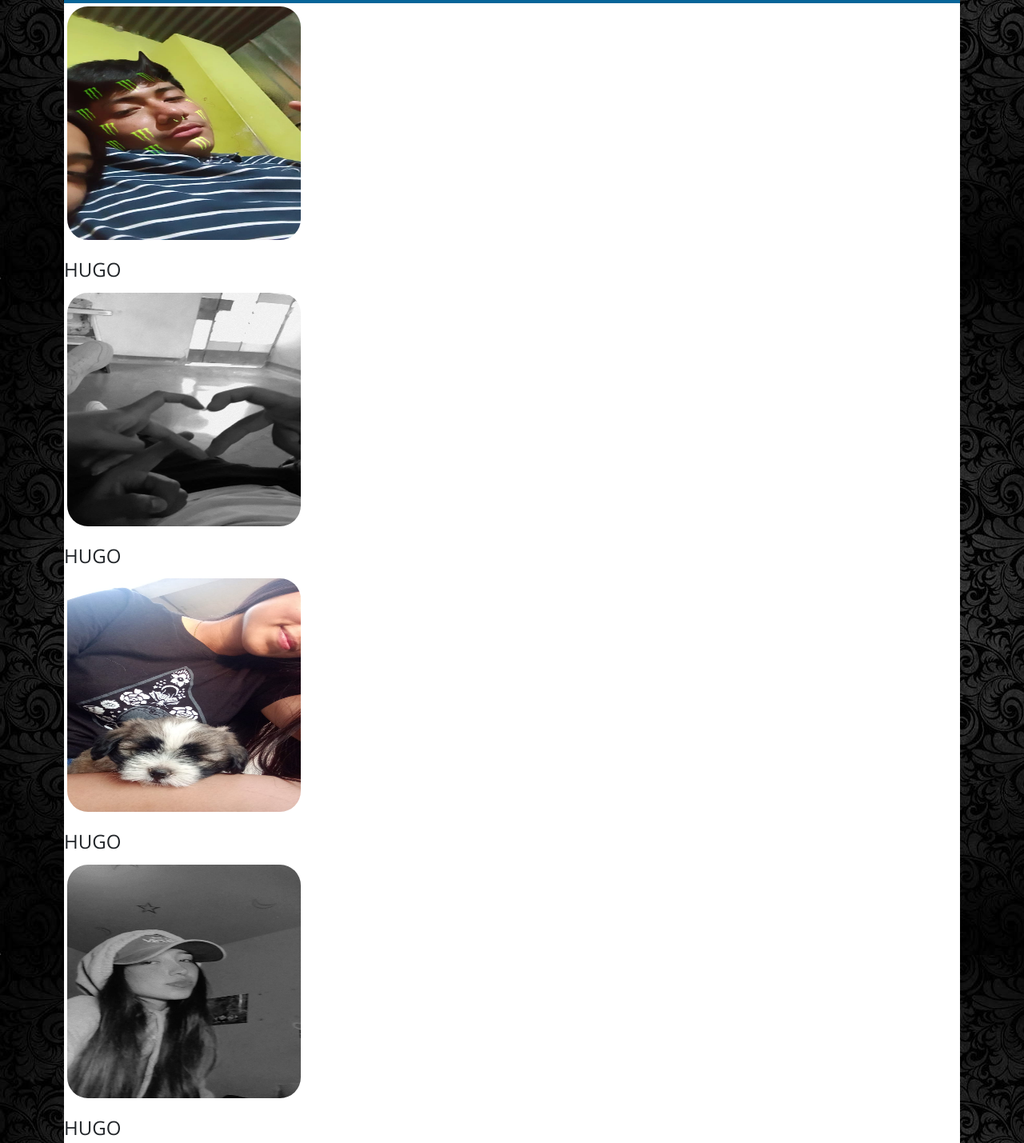
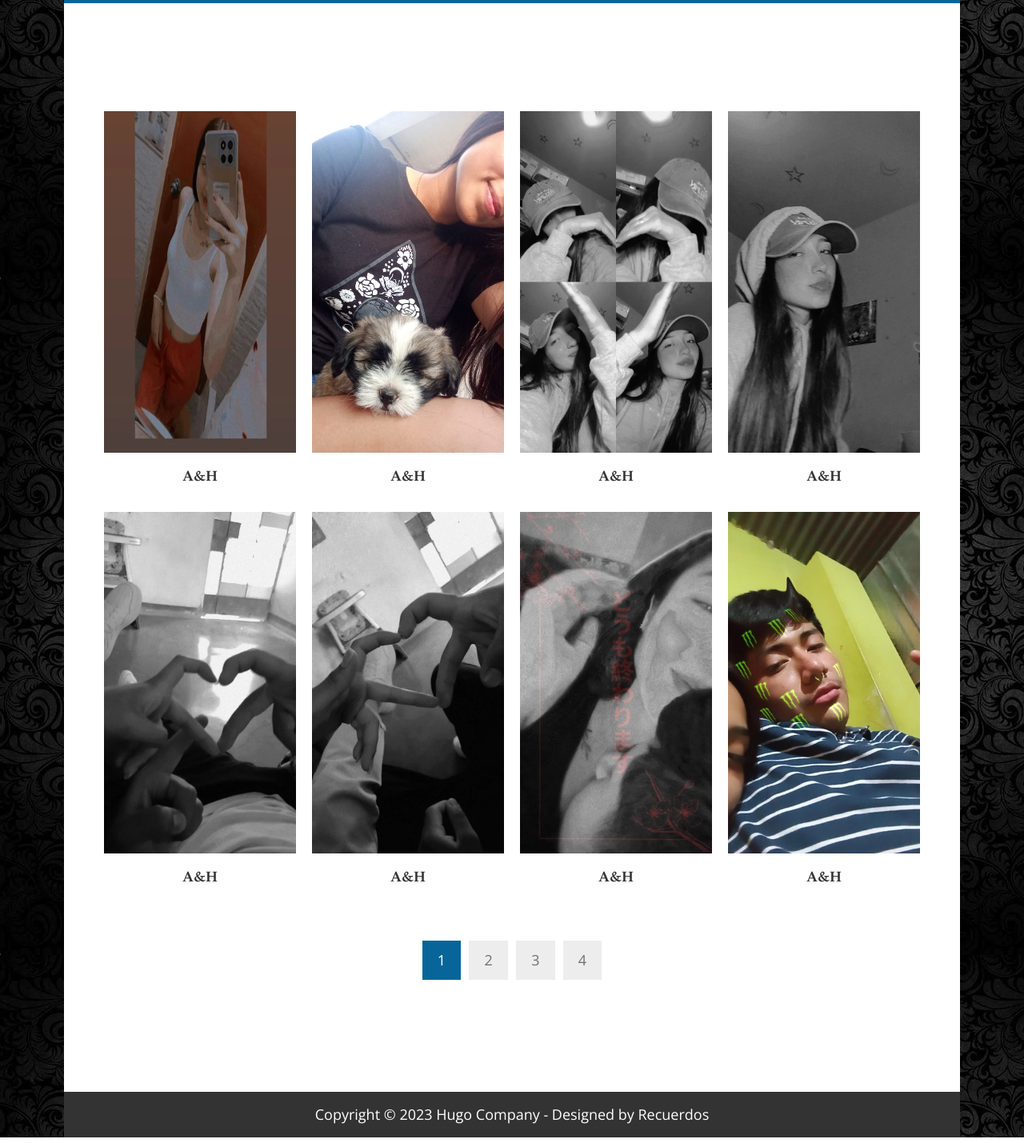
Before and after one commit to hugo-04/recuerdos, a plain HTML site: page gallery.html in a window 1280 px wide. Shown: the part 496-1925 px from the top of the page at 80% size. Drawn offline with nearby package versions, Linux system fonts and the light colour scheme.

Commit message:
cambios a gallery y index

```diff
--- a/gallery.html
+++ b/gallery.html
@@ -51,99 +51,98 @@
         </header>
 
         <section class="alineación">
-            <art>
-                <figure>
-                    <a><img class="img-fotos" src="imagenes/img10.jpeg" /></a>
-                </figure>
-                <div class="text-img">
-                    <h4>
-                        HUGO
-                    </h4>
+
+            <div class="tm-main-content">
+                <section class="tm-margin-b-l">
+
+
+                    <div class="tm-gallery">
+                        <div class="row">
+                            <figure class="col-lg-3 col-md-4 col-sm-6 col-12 tm-gallery-item">
+                                <a href="preview.html">
+                                    <div class="tm-gallery-item-overlay">
+                                        <img src="imagenes/img1.jpg" alt="Image" class="img-fluid tm-img-center">
                                     </div>
 
-            </art>
-            <art>
-                <figure>
-                    <a><img class="img-fotos" src="imagenes/img5.jpeg" /></a>
+                                    <p class="tm-figcaption">A&H</p>
+                                </a>
                             </figure>
-                <div class="text-img">
-                    <h4>
-                        HUGO
-                    </h4>
+                            <figure class="col-lg-3 col-md-4 col-sm-6 col-12 tm-gallery-item">
+                                <a href="preview.html">
+                                    <div class="tm-gallery-item-overlay">
+                                        <img src="imagenes/img2.jpeg" alt="Image" class="img-fluid tm-img-center">
                                     </div>
+                                    <p class="tm-figcaption">A&H</p>
+                                </a>
+                            </figure>
+                            <figure class="col-lg-3 col-md-4 col-sm-6 col-12 tm-gallery-item">
+                                <a href="preview.html">
+                                    <div class="tm-gallery-item-overlay">
+                                        <img src="imagenes/img3.jpeg" alt="Image" class="img-fluid tm-img-center">
+                                    </div>
+                                    <p class="tm-figcaption">A&H</p>
+                                </a>
+                            </figure>
+                            <figure class="col-lg-3 col-md-4 col-sm-6 col-12 tm-gallery-item">
+                                <a href="preview.html">
+                                    <div class="tm-gallery-item-overlay">
+                                        <img src="imagenes/img4.jpeg" alt="Image" class="img-fluid tm-img-center">
+                                    </div>
+                                    <p class="tm-figcaption">A&H</p>
+                                </a>
+                            </figure>
+                            <figure class="col-lg-3 col-md-4 col-sm-6 col-12 tm-gallery-item">
+                                <a href="preview.html">
+                                    <div class="tm-gallery-item-overlay">
+                                        <img src="imagenes/img5.jpeg" alt="Image" class="img-fluid tm-img-center">
+                                    </div>
+                                    <p class="tm-figcaption">A&H</p>
+                                </a>
+                            </figure>
+                            <figure class="col-lg-3 col-md-4 col-sm-6 col-12 tm-gallery-item">
+                                <a href="preview.html">
+                                    <div class="tm-gallery-item-overlay">
+                                        <img src="imagenes/img6.jpeg" alt="Image" class="img-fluid tm-img-center">
+                                    </div>
+                                    <p class="tm-figcaption">A&H</p>
+                                </a>
+                            </figure>
+                            <figure class="col-lg-3 col-md-4 col-sm-6 col-12 tm-gallery-item">
+                                <a href="preview.html">
+                                    <div class="tm-gallery-item-overlay">
+                                        <img src="imagenes/img7.jpeg" alt="Image" class="img-fluid tm-img-center">
+                                    </div>
+                                    <p class="tm-figcaption">A&H</p>
+                                </a>
+                            </figure>
+                            <figure class="col-lg-3 col-md-4 col-sm-6 col-12 tm-gallery-item">
+                                <a href="preview.html">
+                                    <div class="tm-gallery-item-overlay">
+                                        <img src="imagenes/img10.jpeg" alt="Image" class="img-fluid tm-img-center">
+                                    </div>
+                                    <p class="tm-figcaption">A&H</p>
+                                </a>
+                            </figure>
+                        </div>
+                    </div>
+                    <nav class="tm-gallery-nav">
+                        <ul class="nav justify-content-center">
+                            <li class="nav-item"><a class="nav-link active" href="#">1</a></li>
+                            <li class="nav-item"><a class="nav-link" href="#">2</a></li>
+                            <li class="nav-item"><a class="nav-link" href="#">3</a></li>
+                            <li class="nav-item"><a class="nav-link" href="#">4</a></li>
+                        </ul>
+                    </nav>
 
-            </art>
-            <art>
-                <figure>
-                    <a><img class="img-fotos" src="imagenes/img2.jpeg" /></a>
-                </figure>
-                <div class="text-img">
-                    <h4>
-                        HUGO
-                    </h4>
-                </div>
+                </section>
 
-            </art>
-            <art>
-                <figure>
-                    <a><img class="img-fotos" src="imagenes/img4.jpeg" /></a>
-                </figure>
-                <div class="text-img">
-                    <h4>
-                        HUGO
-                    </h4>
-                </div>
 
-            </art>
-            <art>
-                <figure>
-                    <a><img class="img-fotos" src="imagenes/img6.jpeg" /></a>
-                </figure>
-                <div class="text-img">
-                    <h4>
-                        HUGO
-                    </h4>
-                </div>
-
-            </art>
-            <art>
-                <figure>
-                    <a><img class="img-fotos" src="imagenes/img11.jpeg" /></a>
-                </figure>
-                <div class="text-img">
-                    <h4>
-                        HUGO
-                    </h4>
-                </div>
-
-            </art>
-            <art>
-                <figure>
-                    <a><img class="img-fotos" src="imagenes/img3.jpeg" /></a>
-                </figure>
-                <div class="text-img">
-                    <h4>
-                        HUGO
-                    </h4>
-                </div>
-
-            </art>
-            <art>
-                <figure>
-                    <a><img class="img-fotos" src="imagenes/img1.jpg" /></a>
-                </figure>
-                <div class="text-img">
-                    <h4>
-                        HUGO
-                    </h4>
-                </div>
-
-            </art>
-        </section>
             </div>
 
 
-
+            <footer>
+                Copyright &copy; <span class="tm-current-year">2023</span> Hugo Company - Designed by <a href="" target="_parent">Recuerdos</a>
+            </footer>
 
             <!-- load JS files -->
             <script src="js/jquery-1.11.3.min.js"></script>
```
Also changed, not shown: index.html (+1 -8 lines). Lines whose indentation alone changed are shown as unchanged.
